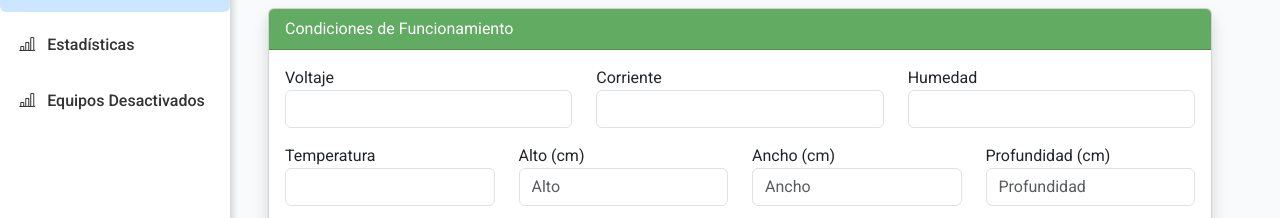
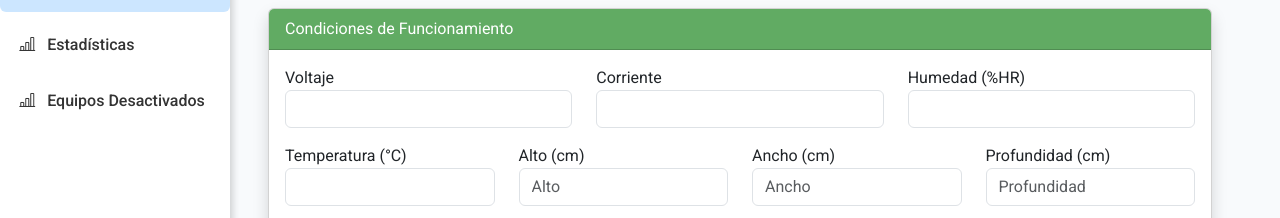
Before and after one commit to mpaulina24/Gestor-Equipos-Biomedicos-LIME, a Vue app in the folder frontend/: page /equipos/agregarEquipo in a window 1280 px wide. Both pictures are taken after a click on the button "Condiciones Funcionamiento". Shown: the part 230-448 px from the top of the page. Built offline with nearby package versions, Linux system fonts and the light colour scheme.

Commit message:
Update labels for humidity and temperature inputs

```diff
--- a/frontend/src/views/AgregarEquipo.vue
+++ b/frontend/src/views/AgregarEquipo.vue
@@ -466,12 +466,12 @@
               <input v-model="equipo.corriente" class="form-control" />
             </div>
             <div class="col-md-4 mb-3">
-              <label>Humedad</label>
+              <label>Humedad (%HR)</label>
               <input v-model="equipo.humedad" class="form-control" />
             </div>
 
             <div class="col-md-3 mb-3">
-              <label>Temperatura</label>
+              <label>Temperatura (°C)</label>
               <input v-model="equipo.temperatura" class="form-control" />
             </div>
 
```
